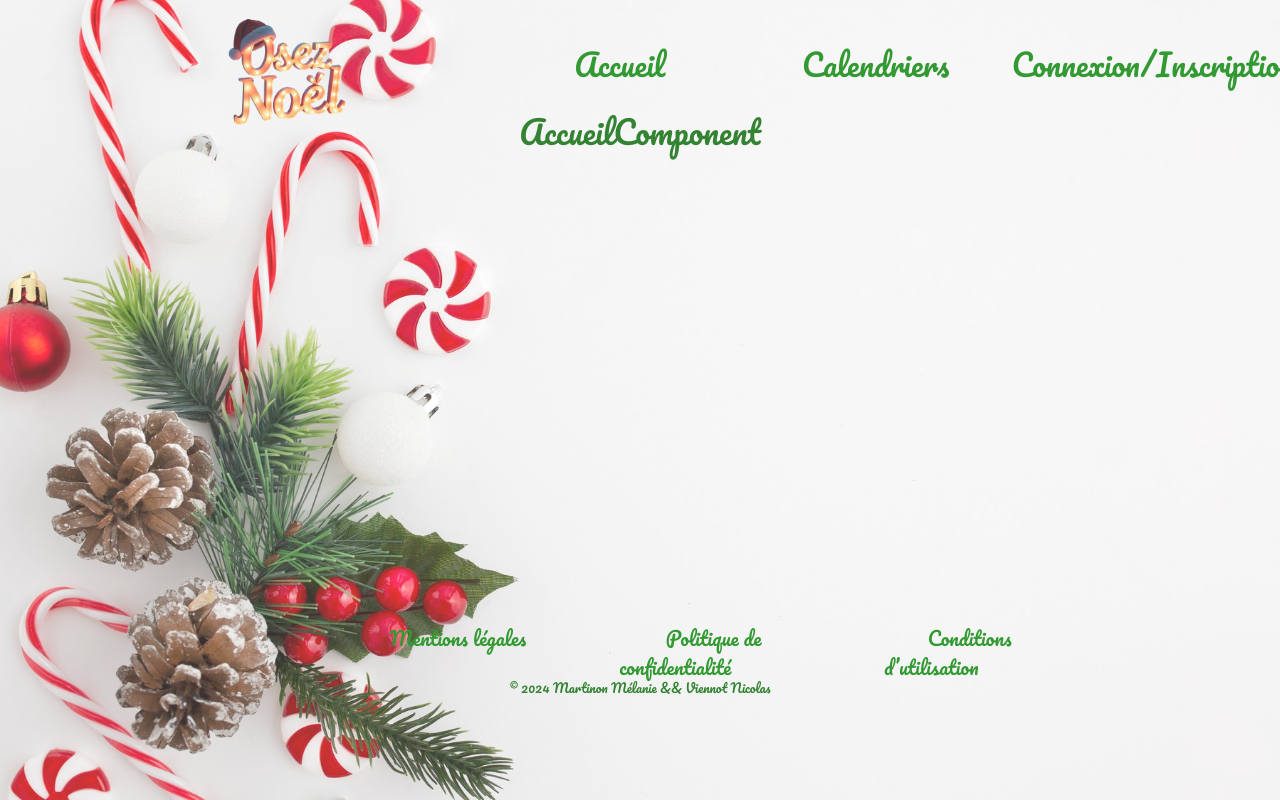
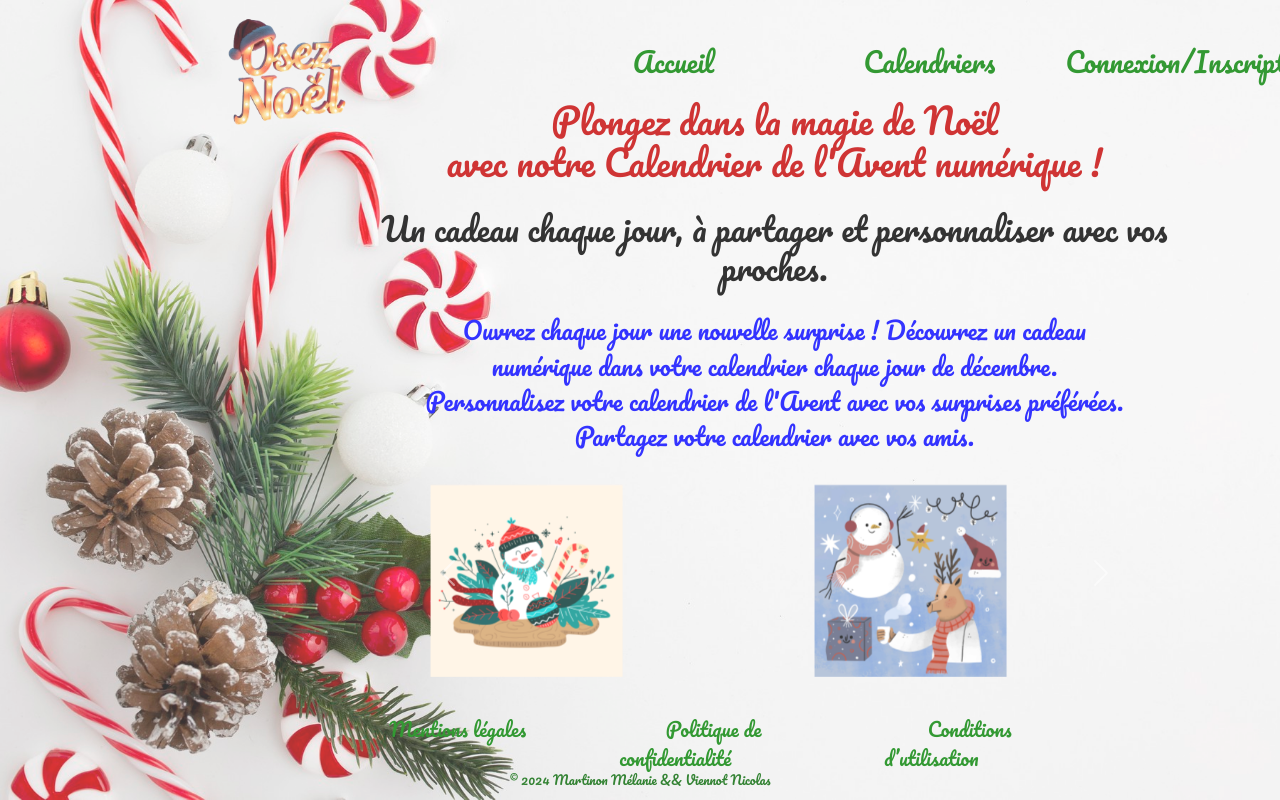
Before and after one commit to melinox58/app-noel, a Vue app in the folder front/: page / in a window 1280 px wide. Built offline with nearby package versions, Linux system fonts and the light colour scheme.

Commit message:
add register vue

```diff
--- a/front/src/components/AccueilComponent.vue
+++ b/front/src/components/AccueilComponent.vue
@@ -1,11 +1,101 @@
-<script setup>
 
-</script>
 
 <template>
-<h2>AccueilComponent</h2>
+    <h1>Plongez dans la magie de Noël<br>
+        avec notre Calendrier de l'Avent numérique !</h1>
+
+    <h2>Un cadeau chaque jour, à partager et personnaliser avec vos proches.</h2>
+    <p>Ouvrez chaque jour une nouvelle surprise ! Découvrez un cadeau numérique dans votre calendrier chaque jour de décembre.</p>
+    <p>Personnalisez votre calendrier de l'Avent avec vos surprises préférées.</p>
+    <p>Partagez votre calendrier avec vos amis.</p>
+
+    <div id="carouselExampleAutoplaying" class="carousel slide" data-bs-ride="carousel">
+    <div class="carousel-inner">
+        <div
+        v-for="(image, index) in images"
+        :key="index"
+        :class="['carousel-item', { active: index === 0 }]">
+        <img :src="image.src" :alt="image.alt" class="d-block w-50" />
+      </div>
+    </div>
+    <button class="carousel-control-prev" type="button" data-bs-target="#carouselExampleAutoplaying" data-bs-slide="prev">
+        <span class="carousel-control-prev-icon" aria-hidden="true"></span>
+        <span class="visually-hidden">Previous</span>
+    </button>
+    <button class="carousel-control-next" type="button" data-bs-target="#carouselExampleAutoplaying" data-bs-slide="next">
+        <span class="carousel-control-next-icon" aria-hidden="true"></span>
+        <span class="visually-hidden">Next</span>
+    </button>
+    </div>
+
 </template>
 
 <style scoped>
 
+
+h1{
+    color: rgb(196, 2, 2);
+    opacity: 100%;
+    font-size: 1.1rem;
+    padding-top: 4%;
+}
+
+h2{
+    font-size: 1rem;
+    color: black;
+}
+
+p{
+    font-size: 0.8rem;
+    width: 40vh;
+    display: flex;
+    justify-content: center;
+}
+
+.carousel-item{
+    padding: 5%;
+}
+
+@media only screen and (min-width: 768px){
+
+.carousel-item{
+    width: 30vw;
+    padding: 0;
+}
+
+h1{
+    font-size: 2.2rem;
+    padding: 0;
+    margin-bottom: 3%;
+}
+
+h2{
+    font-size: 2rem;
+    margin-bottom: 5%;
+}
+
+p{
+    font-size: 1.5rem;
+    width: 90vh;
+    display: flex;
+    justify-content: center;
+    color: blue;
+}
+}
+
 </style>
+
+<script>
+export default {
+  name: "ImageCarousel",
+  data() {
+    return {
+      images: [
+        { src: require('@/assets/img/background/3082604.jpg'), alt: 'Image 1' },
+        { src: require('@/assets/img/background/6205121.jpg'), alt: 'Image 2' },
+        { src: require('@/assets/img/background/7962235.jpg'), alt: 'Tête de cert déguisé en arbre de Noël' },
+      ],
+    };
+  },
+};
+</script>
--- a/front/src/components/BaseLayout.vue
+++ b/front/src/components/BaseLayout.vue
@@ -17,7 +17,7 @@
                   <router-link class="nav-link" to="/calendar">Calendriers</router-link>
                 </li>
                 <li class="nav-item">
-                  <router-link class="nav-link" to="/user">Connexion/Inscription</router-link>
+                  <router-link class="nav-link" to="/register">Connexion/Inscription</router-link>
                 </li>
               </ul>
             </div>
@@ -131,7 +131,14 @@ a{
 }
 
 main {
-  height: 70vh; /* Permet à main de prendre l'espace disponible entre header et footer */
+  padding: 2%;
+  display: flex;
+  flex-direction: column;
+  justify-content: center;
+  align-items: center;
+  height: 69vh;
+  margin: 0 4% 2% 4%;
+  background-color: rgba(255, 255, 255, 0.817);
 }
 
 footer {
@@ -152,7 +159,8 @@ p {
 }
 
 @media only screen and (min-width: 768px) {
-  img {
+
+img {
   width: 18%;
   margin-top: 4%;
   margin-left: 16%;
@@ -169,13 +177,13 @@ nav {
 }
 
 .nav-link{
-  font-size: 1.9rem;
+  font-size: 1.7rem;
   width: 20vw;
   margin-left: 110%;
 }
 
 .navbar-nav{
-  padding-left: 3%;
+  padding-left: 10%;
 }
 
 .collapse{
@@ -199,7 +207,8 @@ a{
 }
 
 main {
-  height: 8vh; /* Permet à main de prendre l'espace disponible entre header et footer */
+  background-color: transparent;
+  margin-left: 25%;
 }
 
 footer li {
@@ -209,7 +218,6 @@ footer li {
 }
 
 footer {
-  margin-top: 33%;
   background-color: transparent;
   display: flex;
   flex-direction: column;
--- /dev/null
+++ b/front/src/components/RegisterComponent.vue
@@ -0,0 +1,168 @@
+<template>
+    <div>
+      <h1>Rejoignez Osez Noël !!</h1>
+
+    <h2>Créez votre compte ou identifiez-vous pour commencer
+        à personnaliser votre calendrier
+        et à vivre l'expérience magique de Noël !</h2>
+
+      <h3>S'enregistrer</h3>
+      <form @submit.prevent="createUser">
+        <input v-model="newUser.name" placeholder="Nom" required />
+        <input v-model="newUser.email" placeholder="Email" required />
+        <input v-model="newUser.password" type="mot de passe" placeholder="Password" required />
+        <button class="btn" type="submit">Valider</button>
+      </form>
+      <ul>
+        <li v-for="user in users" :key="user.id">
+          {{ user.name }} - {{ user.email }}
+          <button @click="deleteUser(user.id)">Delete</button>
+        </li>
+      </ul>
+    </div>
+  </template>
+
+<style scoped>
+h1{
+  color: rgb(196, 2, 2);
+  text-shadow: 0px 0px 5px rgb(196, 2, 2);
+  transform: rotate(-10deg);
+}
+
+h2{
+  font-size: 1rem;
+  margin-bottom: 8%;
+  width: 70vw;
+}
+
+h3{
+  font-size: 0.9rem;
+  color: blue;
+  margin-top: 8%;
+}
+
+input{
+  color: blue;
+}
+
+form{
+  display: flex;
+  flex-direction: column;
+  width: 65vw;
+  align-items: center;
+}
+
+.content-container > main:nth-child(2) > div:nth-child(1) {
+  display: flex;
+  flex-direction: column;
+  align-items: center;
+}
+
+.btn{
+  font-size: 0.8rem;
+  display: flex;
+  width: 35vw;
+  margin-top: 5%;
+  background-image: url('@/assets/img/background/preview.jpg');
+  background-size: cover;
+  color:white;
+  border-radius: 20px;
+  height: 20%;
+  justify-content: center;
+  align-items: center;
+  background-position: center;
+  text-shadow:
+    1px 1px 0 black,
+    -1px 1px 0 black,
+    1px -1px 0 black,
+    -1px -1px 0 black; /* Ombres pour chaque direction */
+}
+
+@media only screen and (min-width: 768px){
+
+  h2{
+  margin-top: 7%;
+  font-size: 1.8rem;
+  width: 40vw;
+  margin-bottom: 0;
+}
+
+h3{
+  font-size: 1.2rem;
+  margin-top: 5%;
+}
+
+input{
+  width: 30vw;
+}
+
+form{
+  gap: 5%;
+}
+
+.btn{
+  font-size: 1.2rem;
+  width: 10vw;
+}
+
+}
+
+</style>
+
+<script>
+
+export default {
+  data() {
+    return {
+      imgButton: '@/assets/img/background/preview.jpg',
+    };
+  },
+};
+
+</script>
+
+<script setup>
+import { ref } from 'vue';
+import axios from 'axios';
+
+const newUser = ref({
+  name: '',
+  email: '',
+  password: ''
+});
+
+const users = ref([]);
+
+const createUser = async () => {
+  try {
+    const response = await axios.post('http://localhost:5000/api/users', newUser.value);
+    newUser.value = { name: '', email: '', password: '' };
+    users.value.push(response.data);
+    alert('Utilisateur crée avec succès!');
+  } catch (error) {
+    alert('une erreur est survenue: ' + error.message);
+  }
+};
+
+const fetchUsers = async () => {
+  try {
+    const response = await axios.get('http://localhost:5000/api/users');
+    users.value = response.data;
+  } catch (error) {
+    alert('Error fetching users: ' + error.message);
+  }
+};
+
+const deleteUser = async (id) => {
+  try {
+    await axios.delete(`http://localhost:5000/api/users/${id}`);
+    users.value = users.value.filter(user => user.id !== id);
+    alert('Utilisateur supprimé avec succès!');
+  } catch (error) {
+    alert('Error deleting user: ' + error.message);
+  }
+};
+
+// Fetch users when the component is created
+fetchUsers();
+</script>
--- a/front/src/components/UserComponent.vue
+++ /dev/null
@@ -1,68 +0,0 @@
-<!-- front/src/components/UserComponent.vue -->
-<template>
-    <div>
-      <h2>S'enregistrer</h2>
-      <form @submit.prevent="createUser">
-        <input v-model="newUser.name" placeholder="Nom" required />
-        <input v-model="newUser.email" placeholder="Email" required />
-        <input v-model="newUser.password" type="mot de passe" placeholder="Password" required />
-        <button type="submit">Valider</button>
-      </form>
-      <ul>
-        <li v-for="user in users" :key="user.id">
-          {{ user.name }} - {{ user.email }}
-          <button @click="deleteUser(user.id)">Delete</button>
-        </li>
-      </ul>
-    </div>
-  </template>
-
-  <script setup>
-  import { ref } from 'vue';
-  import axios from 'axios';
-
-  const newUser = ref({
-    name: '',
-    email: '',
-    password: ''
-  });
-
-  const users = ref([]);
-
-  const createUser = async () => {
-    try {
-      const response = await axios.post('http://localhost:5000/api/users', newUser.value);
-      newUser.value = { name: '', email: '', password: '' };
-      users.value.push(response.data);
-      alert('Utilisateur crée avec succès!');
-    } catch (error) {
-      alert('une erreur est survenue: ' + error.message);
-    }
-  };
-
-  const fetchUsers = async () => {
-    try {
-      const response = await axios.get('http://localhost:5000/api/users');
-      users.value = response.data;
-    } catch (error) {
-      alert('Error fetching users: ' + error.message);
-    }
-  };
-
-  const deleteUser = async (id) => {
-    try {
-      await axios.delete(`http://localhost:5000/api/users/${id}`);
-      users.value = users.value.filter(user => user.id !== id);
-      alert('Utilisateur supprimé avec succès!');
-    } catch (error) {
-      alert('Error deleting user: ' + error.message);
-    }
-  };
-
-  // Fetch users when the component is created
-  fetchUsers();
-  </script>
-
-  <style scoped>
-  /* Ajoutez vos styles ici */
-  </style>
--- a/front/src/router/index.js
+++ b/front/src/router/index.js
@@ -2,14 +2,14 @@
 import { createRouter, createWebHistory } from 'vue-router';
 import AccueilComponent from '../components/AccueilComponent.vue';
 import CalendarComponent from '../components/CalendarComponent.vue';
-import UserComponent from '../components/UserComponent.vue';
+import RegisterComponent from '../components/RegisterComponent.vue';
 
 
 
 const routes = [
     { path: '/', component: AccueilComponent },
     { path: '/calendar', component: CalendarComponent },
-    { path: '/user', component: UserComponent }
+    { path: '/register', component: RegisterComponent }
 ];
 
 
```
Also changed, not shown: 2 other files (tests, documents, lock files or other folders).
